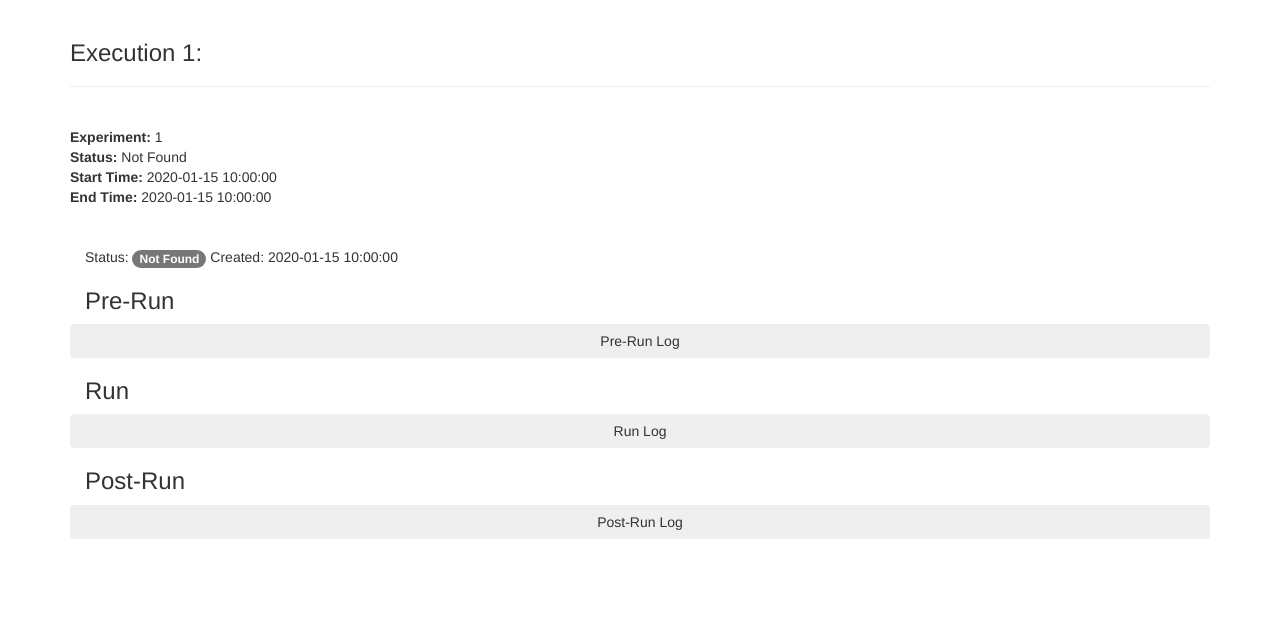
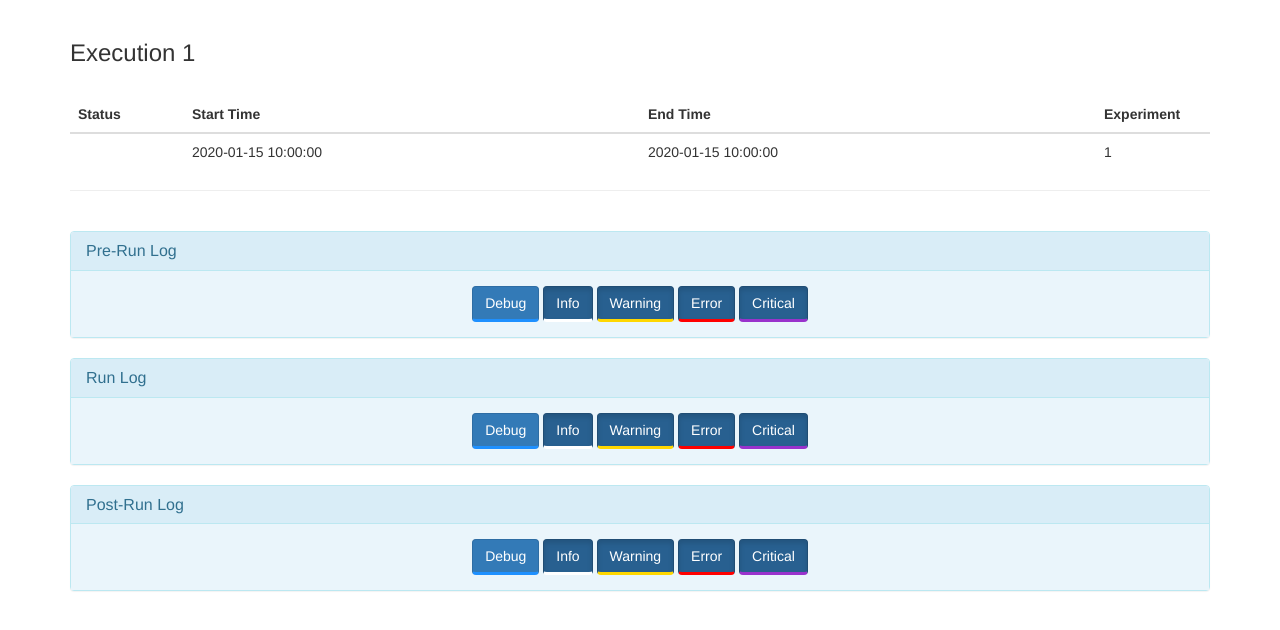
Before and after one commit to 6G-SANDBOX/portal, a Python web app: template app/templates/execution.html in a window 1280 px wide. Shown: the part 52-682 px from the top of the page. Run offline with Jinja, Linux system fonts and the light colour scheme; the template is opened without the code that fills it: most values are stand-ins (such as "Sample title", 1, 10 or a date in 2020); some libraries are stand-ins or nearby versions.

Commit message:
Improvement of Execution logs

```diff
--- a/app/static/css/log.css
+++ b/app/static/css/log.css
@@ -12,10 +12,16 @@
 .logError { }
 .logCritical { }
 
-.colorDebug { color: darkgrey; }
-.colorInfo { color: aliceblue; }
+.colorDebug { color: dodgerblue; }
+.colorInfo { color: white; }
 .colorWarning { color: gold; }
 .colorError { color: red; }
-.colorCritical { color: fuchsia; }
+.colorCritical { color: darkorchid; }
+
+.btnDebug { border-bottom: 3px solid dodgerblue !important}
+.btnInfo { border-bottom: 3px solid white !important}
+.btnWarning { border-bottom: 3px solid gold !important}
+.btnError { border-bottom: 3px solid red !important}
+.btnCritical { border-bottom: 3px solid darkOrchid !important}
 
 .hidden { display: none; }
--- a/app/templates/_logView.html
+++ b/app/templates/_logView.html
@@ -12,21 +12,26 @@
     </script>
 {% endmacro %}
 
-{% macro logView(logInfo) %}
-    <div class="container" style="margin: 5px">
+{% macro logView(card, logInfo) %}
+<div class="panel-heading"  id="{{ card }}Header">
+    <h2 class = "panel-title" >{{ card }} Log</h2>
+</div>
+<div class = "panel-body" id="{{ card }}Log" style="background-color: #eaf5fb;">
+    <div class="card-body" style="text-align:center">
         {% for level in LogLevels %}
         {% set count = logInfo.Count[level] %}
         <button id="button{{ level }}" data-toggle="button"
-                    class="btn btn-primary {% if level != 'Debug' %}active{% endif %}"
-                    aria-pressed= {{ "true" if level != 'Debug' else "false"}}>
+                class="btn btn-primary btn{{ level }} {% if level != 'Debug' %}active{% endif %}"
+                aria-pressed= {{ "true" if level != 'Debug' else "false"}} >
         {{ level }}
         {% if count != 0 %}
-                    <span class="label color{{ level }}" >[{{ count }}]</span>
+        {{ count }}
         {% endif %}
         </button>
         {% endfor %}
     </div>
+</div>
 {% for level, line in logInfo.Log %}
-        <p class="logLine log{{ level }} color{{ level }} {% if level=='Debug' %}hidden{% endif %}">{{ line }}</p>
+<p style="padding-left: 10px" class="logLine log{{ level }} color{{ level }} {% if level=='Debug' %}hidden{% endif %}">{{ line }}</p>
 {% endfor %}
 {% endmacro %}
--- a/app/templates/execution.html
+++ b/app/templates/execution.html
@@ -3,61 +3,67 @@
 {% import '_logView.html' as logView %}
 
 {% block styles %}
-    {{ super() }}
-    <link rel="stylesheet" href="{{ url_for('static', filename='css/log.css') }}">
+{{ super() }}
+<link rel="stylesheet" href="{{ url_for('static', filename='css/log.css') }}">
 {% endblock %}
 
-{% macro executorTimes(name, executor) %}
-<div class="container">
-    <h3>{{ name }}</h3>
-</div>
-{% endmacro %}
-
+{% block scripts %}
+{{ super() }}
+{{ logView.logScripts() }}
+{% endblock %}
 
 {% macro accordionCard(accordion, card, logInfo) %}
 {% set LogLevels = ['Debug', 'Info', 'Warning', 'Error', 'Critical'] %}
 <div class="card">
-    <div class="card-header" id="{{ card }}Header">
-        <button class="btn btn-block" type="button" data-toggle="collapse"
-                data-target="#{{ card }}Log" aria-expanded="false" aria-controls="{{ card }}Log">
-            {{ card }} Log
-            {% for level in LogLevels %}
-                {% set count = logInfo.Count[level] %}
-            {% endfor %}
-        </button>
-    </div>
-    <div id="{{ card }}Log" class="collapse" aria-labelledby="{{ card }}Header" data-parent="#{{ accordion }}">
-        <div class="card-body">
-            {{ logView.logView(logInfo) }}
-        </div>
+    <div class = "panel panel-info">
+        {{ logView.logView(card, logInfo) }}
     </div>
 </div>
 {% endmacro %}
 
-
-
 {% block app_content %}
-<h3>Execution {{ execution.id }}:</h3>
+<h3>Execution {{ execution.id }}</h3>
+</br>
+<table class="table">
+    <thead class="thead-dark">
+    <tr>
+        <th>Status</th>
+        <th>Start Time</th>
+        <th>End Time</th>
+        <th>Experiment</th>
+    </tr>
+    </thead>
+    <tbody>
+    <tr>
+        <td class="col-md-1">
+            {% if execution.status == 'Init' %}
+            <span class="label label-default">{{ execution.status }}</span>
+            {% elif execution.status in ['PreRun', 'Run', 'PostRun'] %}
+            <span class="label label-primary">{{ execution.status }}</span>
+            {% elif execution.status == 'Finished' %}
+            <span class="label label-success">{{ execution.status }}</span>
+            {% elif execution.status == 'Cancelled' %}
+            <span class="label label-warning">{{ execution.status }}</span>
+            {% elif execution.status == 'Errored' %}
+            <span class="label label-danger">{{ execution.status }}</span>
+            {% endif %}        </td>
+        </td>
+        <td class="col-md-4">
+            {{ execution.start_time }}
+        </td>
+        <td class="col-md-4">
+            {{ execution.end_time }}
+        </td>
+        <td class="col-md-1">
+            {{ execution.experiment_id }}
+        </td>
+    </tr>
+    </tbody>
+</table>
 <hr>
 </br>
-<b>Experiment: </b>{{ execution.experiment_id }}</br>
-<b>Status: </b>{{ execution.status }}</br>
-<b>Start Time: </b>{{ execution.start_time }}</br>
-<b>End Time: </b>{{ execution.end_time }}</br>
-</br>
-</br>
+{{ accordionCard('logAccordion', 'Pre-Run', preRun) }}
+{{ accordionCard('logAccordion', 'Run', executor) }}
+{{ accordionCard('logAccordion', 'Post-Run', postRun) }}
 
-    <div class="container">
-        Status: <span class="badge">{{ execution.status }}</span>
-        Created: {{ execution.start_time }}
-    </div>
-
-    <div class="accordion" id="logAccordion">
-      {{ executorTimes('Pre-Run', preRun) }}
-      {{ accordionCard('logAccordion', 'Pre-Run', preRun) }}
-      {{ executorTimes('Run', executor) }}
-      {{ accordionCard('logAccordion', 'Run', executor) }}
-      {{ executorTimes('Post-Run', postRun) }}
-      {{ accordionCard('logAccordion', 'Post-Run', postRun) }}
-    </div>
 {% endblock %}
```
Also changed, not shown: app/main/routes.py (+9 -6 lines). Lines whose indentation alone changed are shown as unchanged.
